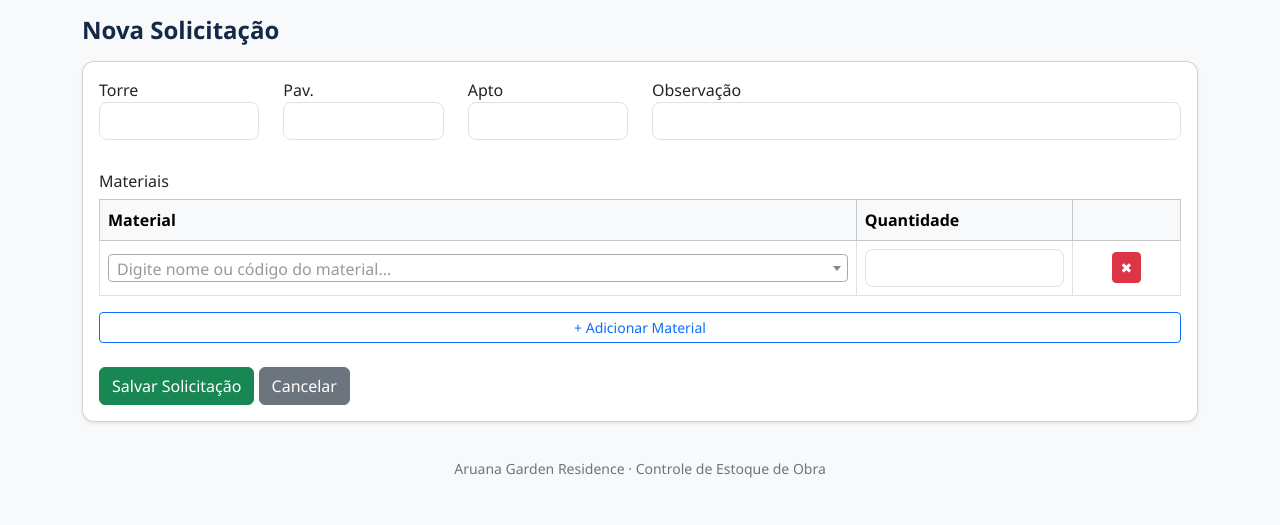
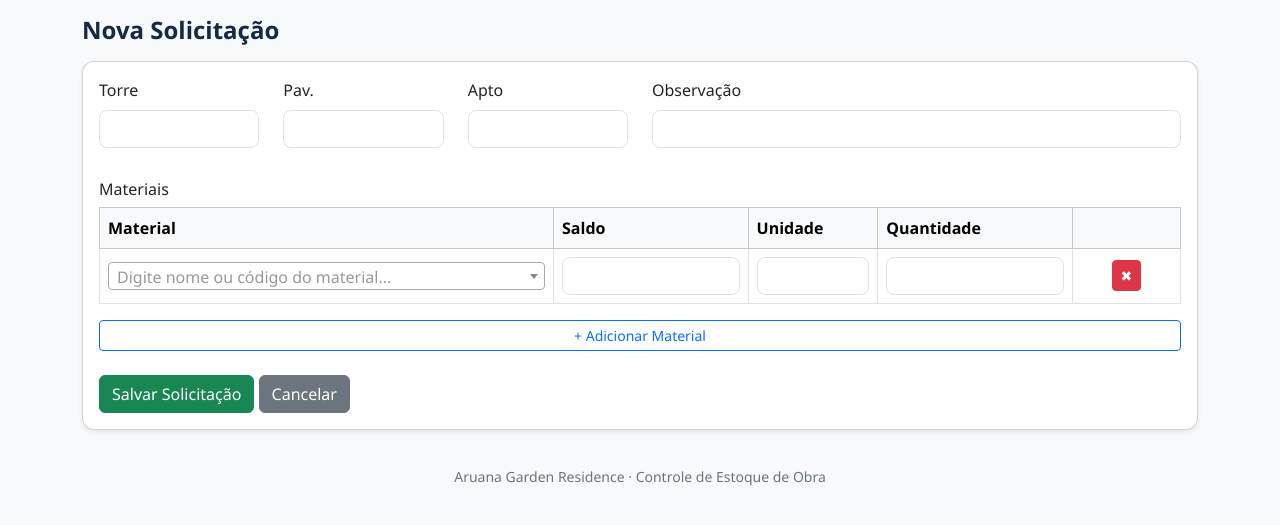
Before and after one commit to JoaoGois72/aruana-estoque, a Flask app: page /solicitacoes/nova in a window 1280 px wide. Shown: the part 88-613 px from the top of the page. Run offline with Flask 3, Linux system fonts and the light colour scheme; a user stored in the database is signed in; data that the repository does not hold is empty; some libraries are stand-ins or nearby versions.

Commit message:
Refactor form layout and improve item table

```diff
--- a/app/templates/estoque/solicitacao_form.html
+++ b/app/templates/estoque/solicitacao_form.html
@@ -5,66 +5,67 @@
 
 <form method="post" class="card p-3 shadow-sm">
 
-    <!-- 📍 LOCAL -->
     <div class="row mb-3">
         <div class="col-md-2">
-            <label>Torre</label>
-            <input type="text" name="torre" class="form-control">
+            <label class="form-label">Torre</label>
+            <input type="text" name="local_torre" class="form-control">
         </div>
 
         <div class="col-md-2">
-            <label>Pav.</label>
-            <input type="text" name="pav" class="form-control">
+            <label class="form-label">Pav.</label>
+            <input type="text" name="local_pav" class="form-control">
         </div>
 
         <div class="col-md-2">
-            <label>Apto</label>
-            <input type="text" name="apto" class="form-control">
+            <label class="form-label">Apto</label>
+            <input type="text" name="local_apto" class="form-control">
         </div>
 
         <div class="col-md-6">
-            <label>Observação</label>
+            <label class="form-label">Observação</label>
             <input type="text" name="observacao" class="form-control">
         </div>
     </div>
 
-    <!-- 📦 ITENS -->
     <h6 class="mt-3">Materiais</h6>
 
+    <div class="table-responsive">
         <table class="table table-bordered align-middle" id="tabela-itens">
             <thead class="table-light">
                 <tr>
-                <th style="width:70%">Material</th>
-                <th style="width:20%">Quantidade</th>
-                <th style="width:10%"></th>
+                    <th style="width: 42%">Material</th>
+                    <th style="width: 18%">Saldo</th>
+                    <th style="width: 12%">Unidade</th>
+                    <th style="width: 18%">Quantidade</th>
+                    <th style="width: 10%"></th>
                 </tr>
             </thead>
             <tbody>
-
                 <tr>
                     <td>
                         <select name="material_id[]" class="form-select material-select" required></select>
                     </td>
-
                     <td>
-                    <input type="number" step="0.01" name="qtd[]" class="form-control" required>
+                        <input type="text" class="form-control saldo-material" readonly>
                     </td>
-
+                    <td>
+                        <input type="text" class="form-control unidade-material" readonly>
+                    </td>
+                    <td>
+                        <input type="number" step="0.01" min="0.01" name="qtd[]" class="form-control qtd-material" required>
+                    </td>
                     <td class="text-center">
-                    <button type="button" class="btn btn-danger btn-sm remover">
-                        ✖
-                    </button>
+                        <button type="button" class="btn btn-danger btn-sm remover">✖</button>
                     </td>
                 </tr>
-
             </tbody>
         </table>
+    </div>
 
     <button type="button" class="btn btn-outline-primary btn-sm" id="add-item">
         + Adicionar Material
     </button>
 
-    <!-- 💾 BOTÃO -->
     <div class="mt-4">
         <button class="btn btn-success">Salvar Solicitação</button>
         <a href="{{ url_for('estoque.solicitacoes_lista') }}" class="btn btn-secondary">Cancelar</a>
@@ -76,7 +77,6 @@
 
 {% block scripts %}
 <script>
-
 function iniciarSelectMaterial(el) {
     $(el).select2({
         placeholder: "Digite nome ou código do material...",
@@ -97,23 +97,72 @@ function iniciarSelectMaterial(el) {
     });
 }
 
-// 🚀 Inicializa os existentes
+function atualizarDadosLinha($linha, data) {
+    const saldo = Number(data.saldo || 0);
+    const unidade = data.unidade || "";
+
+    $linha.find('.saldo-material').val(saldo.toFixed(2));
+    $linha.find('.unidade-material').val(unidade);
+
+    const $qtd = $linha.find('.qtd-material');
+    $qtd.attr('max', saldo);
+    $qtd.attr('placeholder', 'Máx: ' + saldo.toFixed(2));
+}
+
+function validarQuantidade($linha) {
+    const saldo = Number($linha.find('.saldo-material').val().replace(',', '.') || 0);
+    const $qtd = $linha.find('.qtd-material');
+    const qtd = Number(($qtd.val() || '0').replace(',', '.'));
+
+    if (qtd > saldo) {
+        alert('Quantidade maior que o saldo disponível.');
+        $qtd.val('');
+        $qtd.focus();
+        return false;
+    }
+
+    if (qtd <= 0 && $qtd.val() !== '') {
+        alert('Informe uma quantidade válida.');
+        $qtd.val('');
+        $qtd.focus();
+        return false;
+    }
+
+    return true;
+}
+
 $(document).ready(function () {
     $('.material-select').each(function () {
         iniciarSelectMaterial(this);
     });
+
+    $(document).on('select2:select', '.material-select', function (e) {
+        const data = e.params.data;
+        const $linha = $(this).closest('tr');
+
+        atualizarDadosLinha($linha, data);
+
+        $linha.find('.qtd-material').focus();
     });
 
-// ➕ Adicionar linha
+    $(document).on('input', '.qtd-material', function () {
+        validarQuantidade($(this).closest('tr'));
+    });
+
     $('#add-item').on('click', function () {
-
-    let novaLinha = $(`
+        const novaLinha = $(`
             <tr>
                 <td>
                     <select name="material_id[]" class="form-select material-select" required></select>
                 </td>
                 <td>
-                <input type="number" step="0.01" name="qtd[]" class="form-control" required>
+                    <input type="text" class="form-control saldo-material" readonly>
+                </td>
+                <td>
+                    <input type="text" class="form-control unidade-material" readonly>
+                </td>
+                <td>
+                    <input type="number" step="0.01" min="0.01" name="qtd[]" class="form-control qtd-material" required>
                 </td>
                 <td class="text-center">
                     <button type="button" class="btn btn-danger btn-sm remover">✖</button>
@@ -123,16 +172,33 @@ $('#add-item').on('click', function () {
 
         $('#tabela-itens tbody').append(novaLinha);
 
-    // 🔥 INICIALIZA SÓ O NOVO
-    iniciarSelectMaterial(novaLinha.find('.material-select'));
+        const $novoSelect = novaLinha.find('.material-select');
+        iniciarSelectMaterial($novoSelect);
+
+        $novoSelect.select2('open');
     });
 
-// ❌ Remover linha
     $(document).on('click', '.remover', function () {
         if ($('#tabela-itens tbody tr').length > 1) {
             $(this).closest('tr').remove();
         }
     });
 
+    $('form').on('submit', function (e) {
+        let ok = true;
+
+        $('#tabela-itens tbody tr').each(function () {
+            const $linha = $(this);
+            if (!validarQuantidade($linha)) {
+                ok = false;
+                return false;
+            }
+        });
+
+        if (!ok) {
+            e.preventDefault();
+        }
+    });
+});
 </script>
 {% endblock %}
```
Lines whose indentation alone changed are shown as unchanged.
